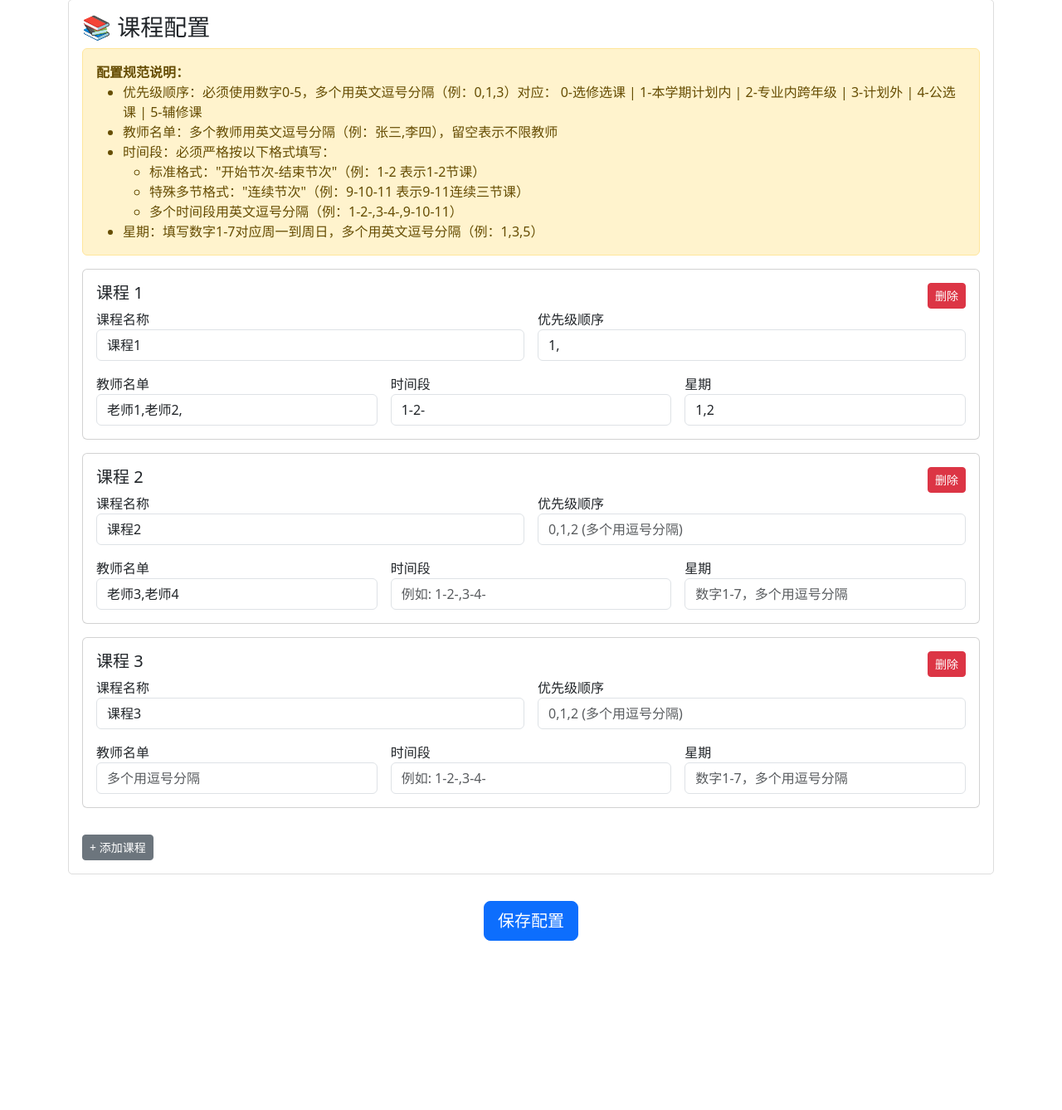
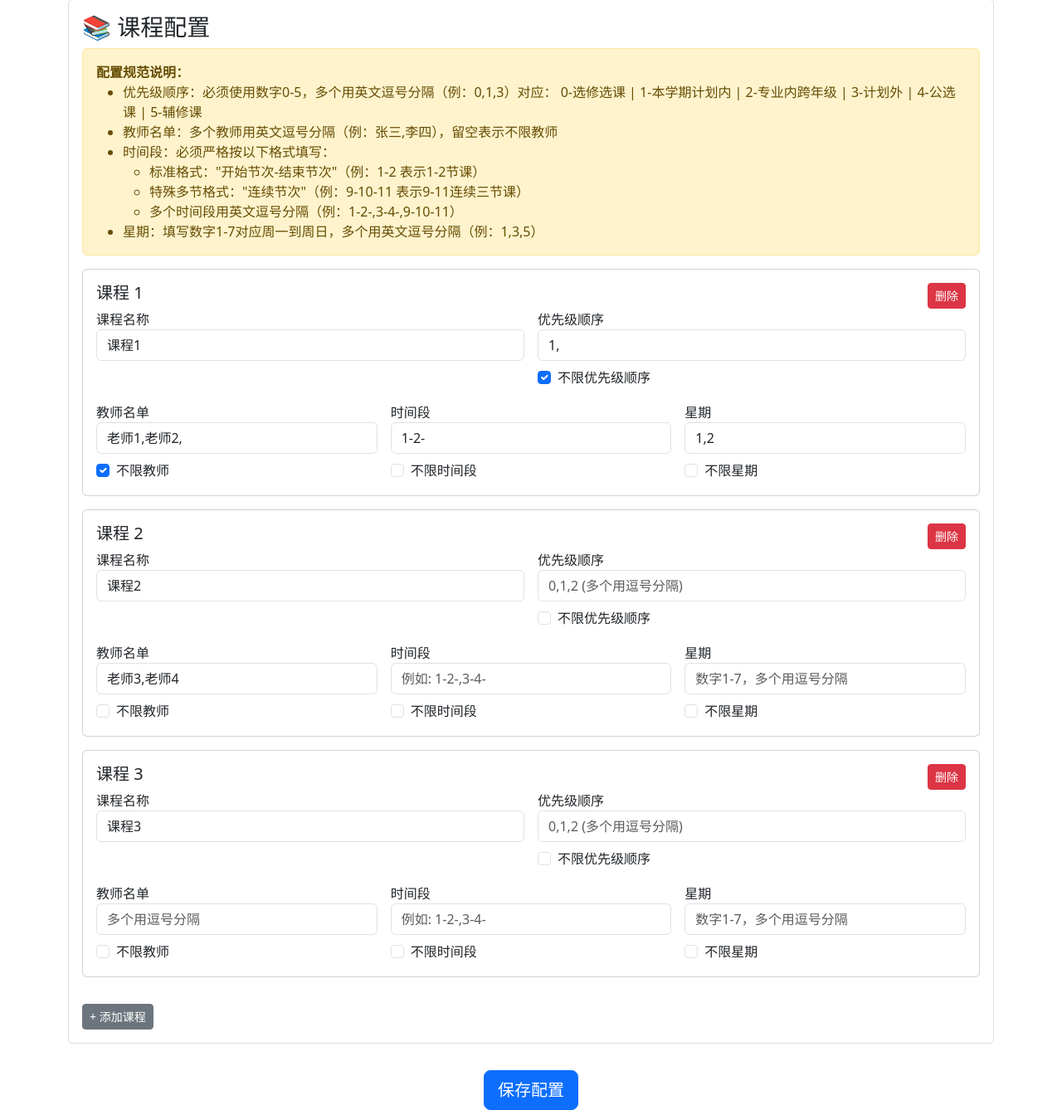
Before and after one commit to AuroBreeze/QFNUClassSelector, a Flask app: page / in a window 1280 px wide. Shown: the part 833-2171 px from the top of the page at 83% size. Before the commit the page ends 1967 px from the top, so only its background shows below. Run offline with Flask 3, Linux system fonts and the light colour scheme.

Commit message:
feat(WebUI): 增加课程筛选条件的"不限"选项
- 在课程顺序、教师名单、时间段和星期选择中添加了"不限"选项
- 通过复选框实现"不限"功能，当选择时不受具体数值限制
- 根据配置中的空字符串判断是否选中"不限"选项

```diff
--- a/WebUI/templates/index.html
+++ b/WebUI/templates/index.html
@@ -223,6 +223,12 @@
                                            name="course_order_{{ loop.index }}"
                                            value="{{ config.Plan.Course_order[loop.index0] | join(',') }}"
                                            placeholder="0,1,2 (多个用逗号分隔)">
+                                    <div class="form-check mt-2">
+                                        <input class="form-check-input" type="checkbox"
+                                               name="course_order_unlimited_{{ loop.index }}"
+                                               {% if "" in config.Plan.Course_order[loop.index0] %}checked{% endif %}>
+                                        <label class="form-check-label">不限优先级顺序</label>
+                                    </div>
                                 </div>
                                 <div class="col-md-4">
                                     <label>教师名单</label>
@@ -230,6 +236,12 @@
                                            name="teachers_{{ loop.index }}"
                                            value="{{ config.Plan.Teachers_name[loop.index0] | join(',') }}"
                                            placeholder="多个用逗号分隔">
+                                    <div class="form-check mt-2">
+                                        <input class="form-check-input" type="checkbox"
+                                               name="teachers_unlimited_{{ loop.index }}"
+                                               {% if "" in config.Plan.Teachers_name[loop.index0] %}checked{% endif %}>
+                                        <label class="form-check-label">不限教师</label>
+                                    </div>
                                 </div>
                                 <div class="col-md-4">
                                     <label>时间段</label>
@@ -237,6 +249,12 @@
                                            name="time_period_{{ loop.index }}"
                                            value="{{ config.Plan.Time_period[loop.index0] | join(',') }}"
                                            placeholder="例如: 1-2-,3-4-">
+                                    <div class="form-check mt-2">
+                                        <input class="form-check-input" type="checkbox"
+                                               name="time_period_unlimited_{{ loop.index }}"
+                                               {% if "" in config.Plan.Time_period[loop.index0] %}checked{% endif %}>
+                                        <label class="form-check-label">不限时间段</label>
+                                    </div>
                                 </div>
                                 <div class="col-md-4">
                                     <label>星期</label>
@@ -244,6 +262,12 @@
                                            name="week_day_{{ loop.index }}"
                                            value="{{ config.Plan.Week_day[loop.index0] | join(',') }}"
                                            placeholder="数字1-7，多个用逗号分隔">
+                                    <div class="form-check mt-2">
+                                        <input class="form-check-input" type="checkbox"
+                                               name="week_day_unlimited_{{ loop.index }}"
+                                               {% if "" in config.Plan.Week_day[loop.index0] %}checked{% endif %}>
+                                        <label class="form-check-label">不限星期</label>
+                                    </div>
                                 </div>
                             </div>
                         </div>
```
